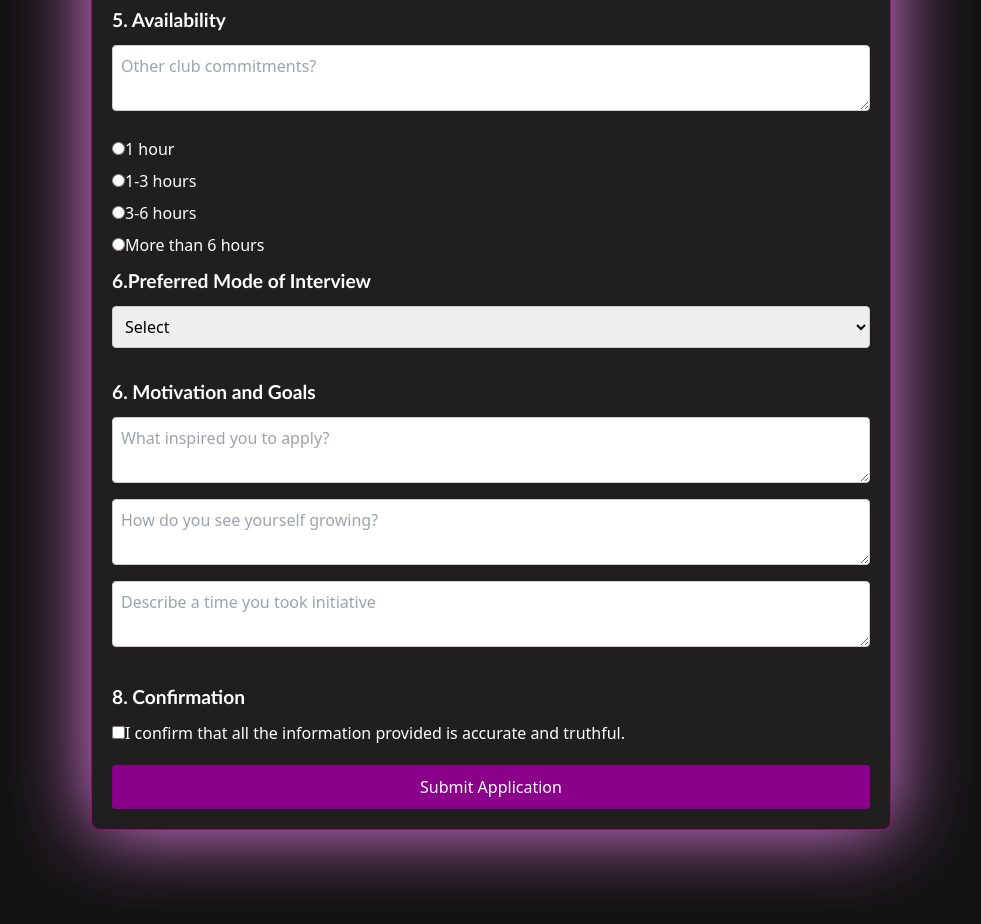
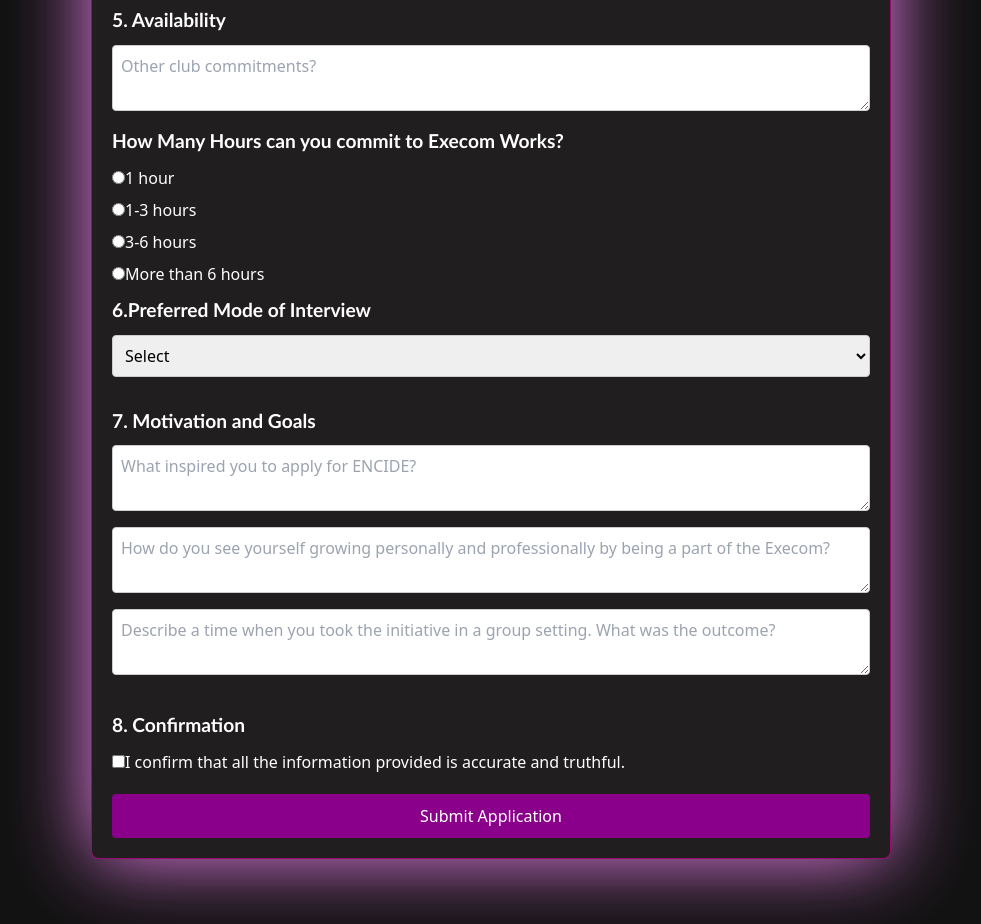
Before and after one commit to adw-ith/ENCIDE-WEB, a React (Vite) app: page /registration in a window 1280 px wide. Shown: the part 1340-2264 px from the top of the page, without its empty margins (149-1130 px from the left). Built offline with nearby package versions, Linux system fonts and the light colour scheme.

Commit message:
Update #1

```diff
--- a/src/Pages/Execom/execom.jsx
+++ b/src/Pages/Execom/execom.jsx
@@ -220,6 +220,7 @@ function RegistrationForm({ onLoad }) {
           value={formData.clubCommitments}
           onChange={handleChange}
         />
+        <h3>How Many Hours can you commit to Execom Works?</h3>
         <div>
           <label>
             <input
@@ -274,22 +275,22 @@ function RegistrationForm({ onLoad }) {
       </section>
 
       <section>
-        <h3>6. Motivation and Goals</h3>
+        <h3>7. Motivation and Goals</h3>
         <textarea
           name="motivation"
-          placeholder="What inspired you to apply?"
+          placeholder="What inspired you to apply for ENCIDE?"
           value={formData.motivation}
           onChange={handleChange}
         />
         <textarea
           name="growthVision"
-          placeholder="How do you see yourself growing?"
+          placeholder="How do you see yourself growing personally and professionally by being a part of the Execom?"
           value={formData.growthVision}
           onChange={handleChange}
         />
         <textarea
           name="initiativeExample"
-          placeholder="Describe a time you took initiative"
+          placeholder="Describe a time when you took the initiative in a group setting. What was the outcome?"
           value={formData.initiativeExample}
           onChange={handleChange}
         />
```
